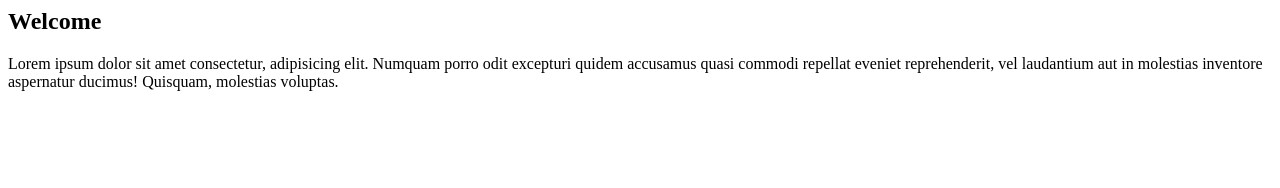
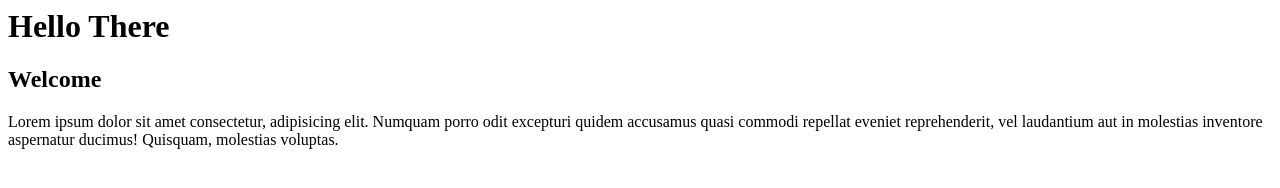
Before and after one commit to mywebdev-mern/html-basics, a plain HTML site: page docs/index.html in a window 1280 px wide. Drawn offline with Linux system fonts and the light colour scheme.

Commit message:
Update index.html

```diff
--- a/docs/index.html
+++ b/docs/index.html
@@ -1,6 +1,9 @@
 <html>
-  <title> welcome to my site</title>
+  <head>
+    <title> welcome to my site</title>
+  </head>
+<h1> Hello There </h1>
 <h2> Welcome </h2>
-<p>Lorem ipsum dolor sit amet consectetur, adipisicing elit. Numquam porro odit excepturi quidem accusamus quasi
-  commodi repellat eveniet reprehenderit, vel laudantium aut in molestias inventore aspernatur ducimus! Quisquam, molestias voluptas.</p>
+  <p>Lorem ipsum dolor sit amet consectetur, adipisicing elit. Numquam porro odit excepturi quidem accusamus quasi
+    commodi repellat eveniet reprehenderit, vel laudantium aut in molestias inventore aspernatur ducimus! Quisquam, molestias voluptas.</p>
 </html>
```
